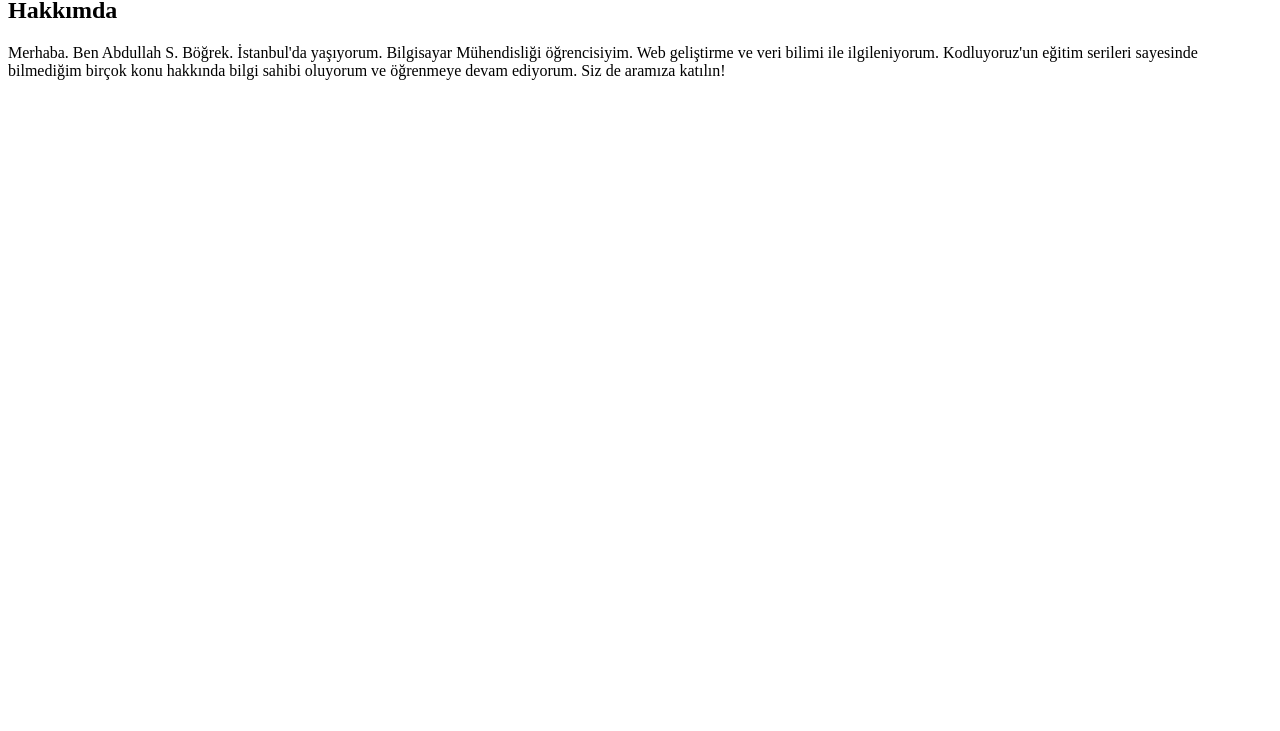
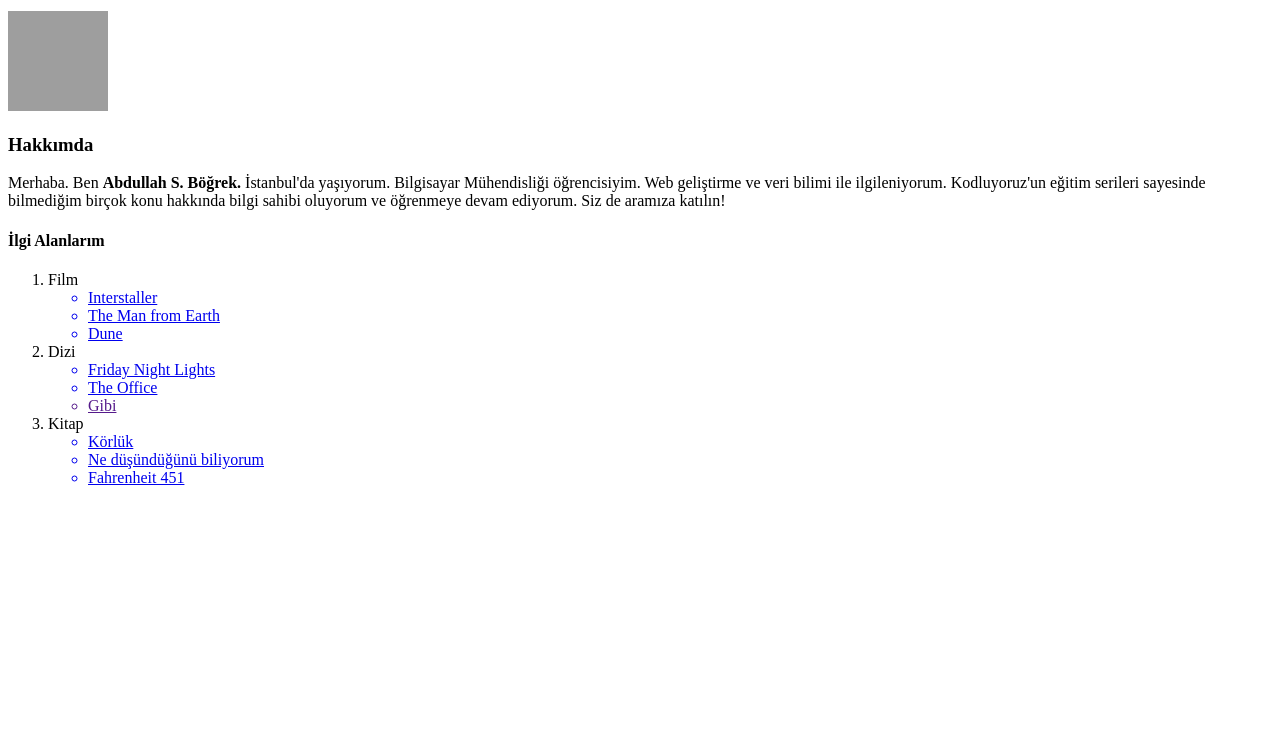
Before and after one commit to poverous/HTML, a plain HTML site: page index.html in a window 1280 px wide. Shown: the part 69-800 px from the top of the page. Drawn offline with Linux system fonts and the light colour scheme; grey boxes are pictures that could not be loaded.

Commit message:
kişisel sayfa güncellendi.

```diff
--- a/index.html
+++ b/index.html
@@ -1,3 +1,41 @@
-<h1>Abdullah S. Böğrek</h1>
-<h2>Hakkımda</h2>
-<p>Merhaba. Ben Abdullah S. Böğrek. İstanbul'da yaşıyorum. Bilgisayar Mühendisliği öğrencisiyim. Web geliştirme ve veri bilimi ile ilgileniyorum. Kodluyoruz'un eğitim serileri sayesinde bilmediğim birçok konu hakkında bilgi sahibi oluyorum ve öğrenmeye devam ediyorum. Siz de aramıza katılın!</p>
+<!DOCTYPE html>
+<html lang="en">
+<head>
+    <meta charset="UTF-8">
+    <meta http-equiv="X-UA-Compatible" content="IE=edge">
+    <meta name="viewport" content="width=device-width, initial-scale=1.0">
+    <title>Abdullah Böğrek</title>
+</head>
+<body>
+    <h1>Abdullah S. Böğrek</h1>
+
+    <img src="https://picsum.photos/id/1/100/100" alt="Lorem Picsum 50x50">
+
+    <h3>Hakkımda</h3>
+    <p>Merhaba. Ben <strong>Abdullah S. Böğrek.</strong> İstanbul'da yaşıyorum. Bilgisayar Mühendisliği öğrencisiyim. Web geliştirme ve veri bilimi ile ilgileniyorum. Kodluyoruz'un eğitim serileri sayesinde bilmediğim birçok konu hakkında bilgi sahibi oluyorum ve öğrenmeye devam ediyorum. Siz de aramıza katılın!</p>
+
+    <h4>İlgi Alanlarım</h4>
+    <ol>
+        <li>Film</li>
+            <ul>
+                <a href="https://www.imdb.com/title/tt0816692/"><li>Interstaller</li></a>
+                <a href="https://www.imdb.com/title/tt0756683/"><li>The Man from Earth</li></a>
+                <a href="https://www.imdb.com/title/tt1160419/"><li>Dune</li></a>
+            </ul>
+
+        <li>Dizi</li>
+            <ul>
+                <a href="https://www.imdb.com/title/tt0758745/"><li>Friday Night Lights</li></a>
+                <a href="https://www.imdb.com/title/tt0386676/"><li>The Office</li></a>
+                <a href=""><li>Gibi</li></a>
+            </ul>
+
+        <li>Kitap</li>
+            <ul>
+                <a href="https://www.goodreads.com/book/show/15812978-k-rl-k?from_search=true&from_srp=true&qid=sv92NjBJaL&rank=1"><li>Körlük</li></a>
+                <a href="https://www.goodreads.com/book/show/50238157-ne-d-nd-n-biliyorum?ac=1&from_search=true&qid=XFfRLL6Llr&rank=3"><li>Ne düşündüğünü biliyorum</li></a>
+                <a href="https://www.goodreads.com/book/show/13079982-fahrenheit-451?ac=1&from_search=true&qid=3rA4oDHH6o&rank=1"><li>Fahrenheit 451</li></a>
+            </ul>
+    </ol>
+</body>
+</html>
```
